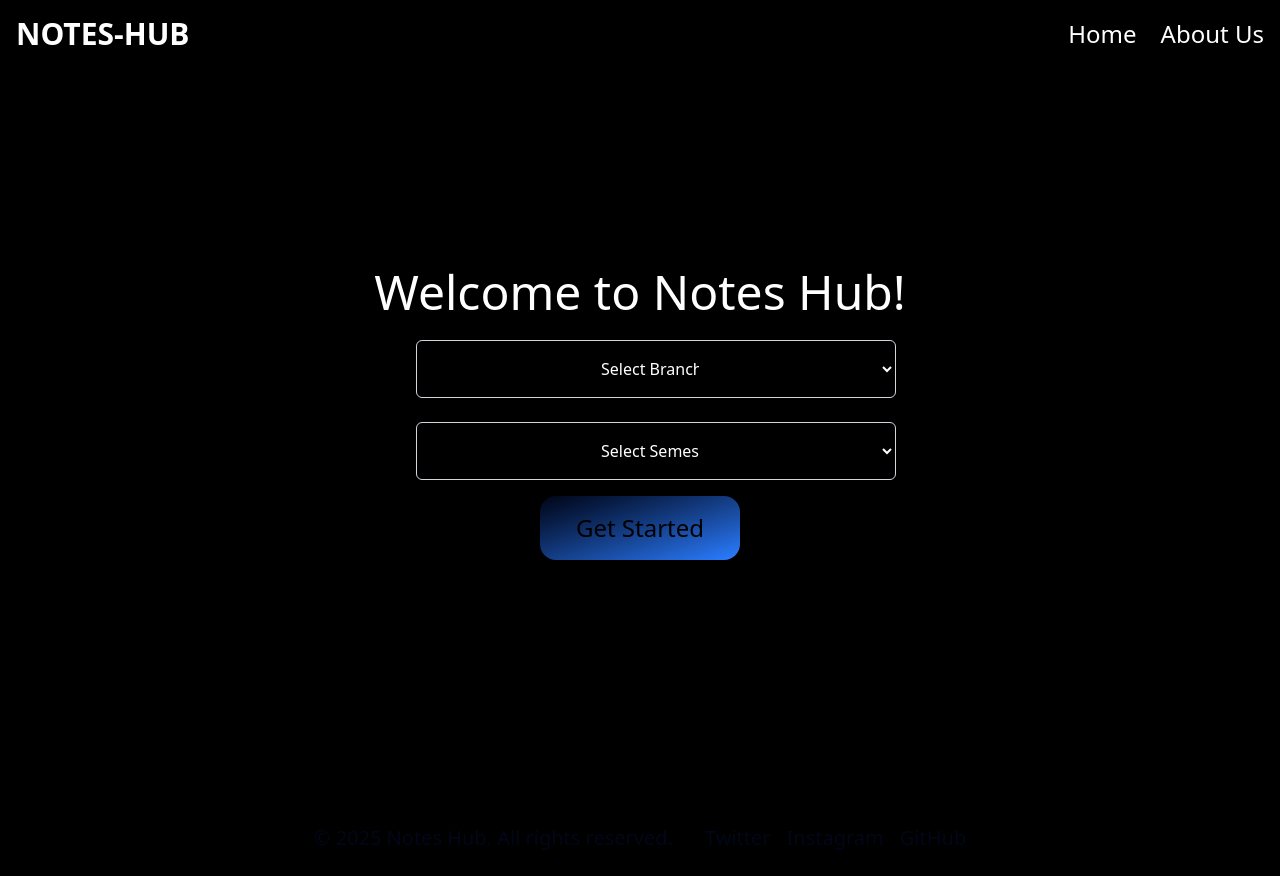
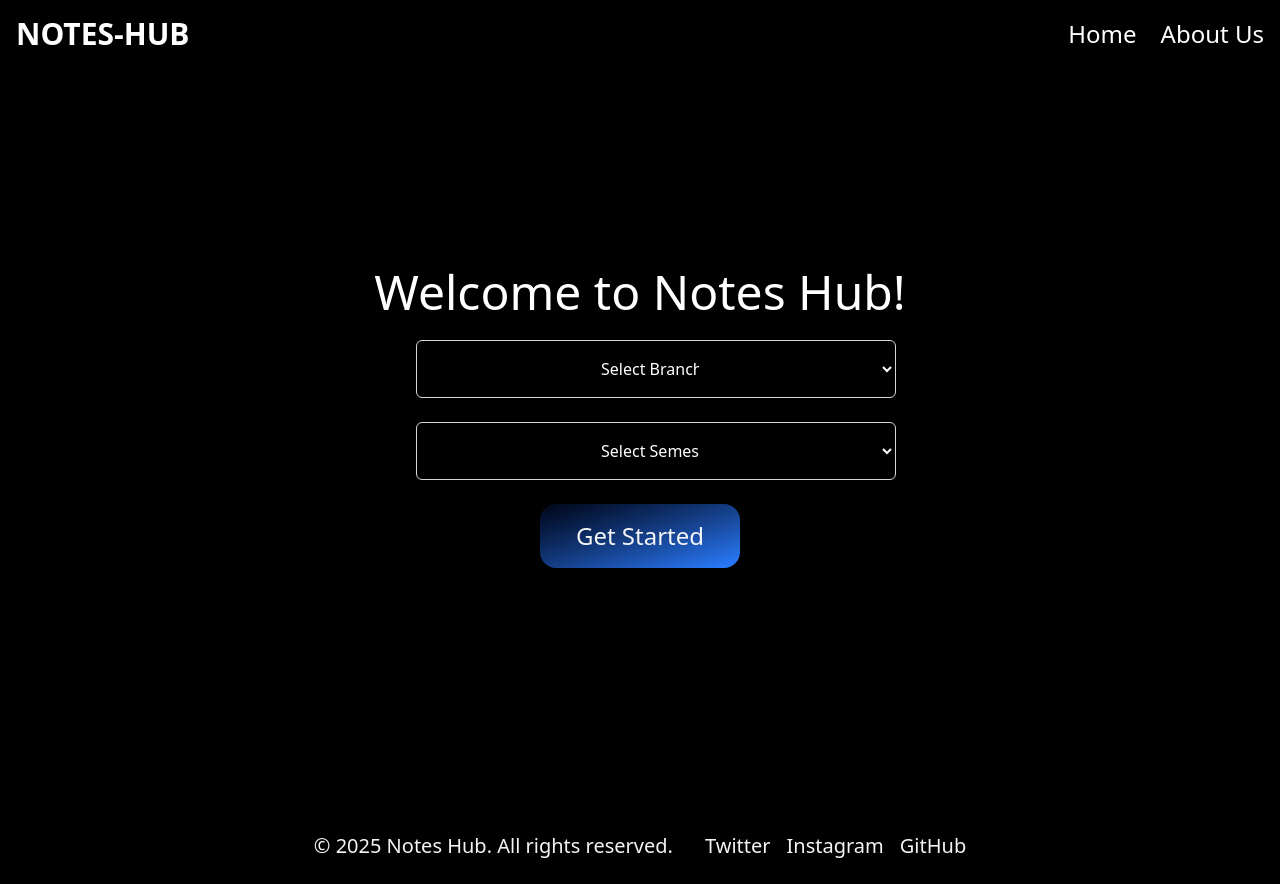
Before and after one commit to gulshank0/notes-hub, a React (Vite) app in the folder frontend/: page / in a window 1280 px wide. Built offline with nearby package versions, Linux system fonts and the light colour scheme.

Commit message:
improved ui

```diff
--- a/frontend/src/components/ui/Footer.jsx
+++ b/frontend/src/components/ui/Footer.jsx
@@ -1,13 +1,13 @@
-export const Footer = () => {
+export function Footer() {
   return (
-    <footer className="bg-transparent text-slate-950 py-6">
+    <footer className="bg-transparent text-gray-100 py-6">
       <div className="container mx-auto flex flex-col md:flex-row space-x-8  items-center">
         <p className="text-xl">
           © {new Date().getFullYear()} Notes Hub. All rights reserved.
         </p>
         <div className="flex space-x-4 mt-4 md:mt-0">
           <a
-            href="https://twitter.com"
+            href="https://twitter.com/gulshank0"
             target="_blank"
             rel="noopener noreferrer"
             className=" text-xl  hover:text-blue-500 transition duration-200"
@@ -23,7 +23,7 @@ export const Footer = () => {
             Instagram
           </a>
           <a
-            href="https://github.com"
+            href="https://github.com/gulshank0"
             target="_blank"
             rel="noopener noreferrer"
             className="text-xl hover:text-blue-500 transition duration-200"
@@ -34,4 +34,4 @@ export const Footer = () => {
       </div>
     </footer>
   );
-};
+}
--- a/frontend/src/pages/Branch_it.jsx
+++ b/frontend/src/pages/Branch_it.jsx
@@ -1,6 +1,5 @@
 import { Card } from "../components/ui/Card";
 import { Navbar } from "../components/ui/Navbar";
-
 function BranchIT() {
   return (
     <>
--- a/frontend/src/pages/LandingPage.jsx
+++ b/frontend/src/pages/LandingPage.jsx
@@ -34,7 +34,7 @@ export function LandingPage() {
 
         <Link
           to="/branchIT"
-          className=" bg-gradient-to-br from-slate-950 to-blue-500 text-2xl text-black px-9 py-4 rounded-2xl mt-4  hover:bg-transparent cursor-pointer transition delay-150 duration-100 ease-in-out hover:translate-y-1 hover:scale-110 "
+          className=" bg-gradient-to-br from-slate-950 to-blue-500 text-2xl text-gray-100 px-9 py-4 rounded-2xl mt-6  hover:bg-transparent cursor-pointer transition delay-150 duration-100 ease-in-out hover:translate-y-1 hover:scale-110 "
         >
           Get Started
         </Link>
--- a/frontend/src/pages/Team.jsx
+++ b/frontend/src/pages/Team.jsx
@@ -15,8 +15,8 @@ function TeamPage() {
                 className="w-45 h-45 object-cover rounded-full shadow-amber-200 hover:cursor-pointer"
               />
             </div>
-            <p className="text-3xl font-bold text-center">Linux Guy</p>
-            <p className="text-center">
+            <p className="text-4xl font-bold text-center">Linux Guy</p>
+            <p className="text-center text-xl">
               Full Stack Developer <br /> Using Arch btw
             </p>
             <div className="flex space-x-4 pt-3 justify-center">
```
